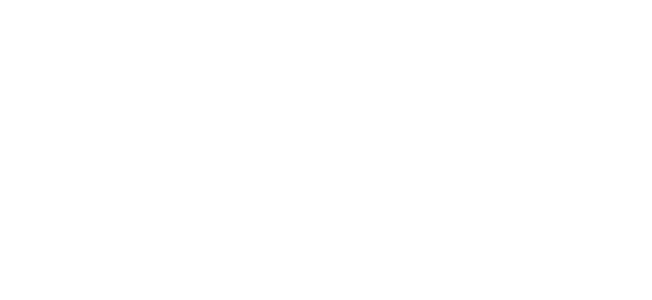
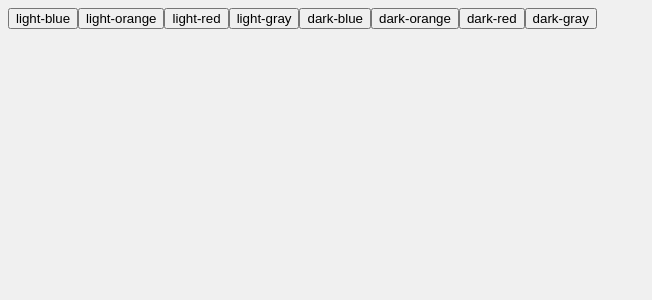
Before and after one commit to Phillip383/fleet-sync, an Angular app in the folder frontend/: page / in a window 1280 px wide. Shown: the top 300 px of the page, without its empty margins (0-652 px from the left). Built offline with nearby package versions, Linux system fonts and the light colour scheme.

Commit message:
switching between themes using temporary buttons.

```diff
--- /dev/null
+++ b/frontend/src/_themes.scss
@@ -0,0 +1,73 @@
+@use 'sass:string';
+@use 'sass:map';
+
+:root {
+  --bg-color: #f0f0f0;
+  --accent-color: #1a1a1a;
+  --surface-color: #b1b2ff;
+  --primary-text-color: #1a1a1a;
+  --secondary-text-color: #4a4a4a;
+}
+
+$themes: (
+  light-blue: (
+    bg: #eef1ff,
+    accent: #aac4ff,
+    surface: #b1b2ff,
+  ),
+  light-orange: (
+    bg: #fcecdd,
+    accent: #fea82f,
+    surface: #ff6701,
+  ),
+  light-red: (
+    bg: #fff7f1,
+    accent: #e78895,
+    surface: #bed1cf,
+  ),
+  light-gray: (
+    bg: #f9f8f6,
+    accent: #d9cfc7,
+    surface: #c9b59c,
+  ),
+  dark-blue: (
+    bg: #0a2647,
+    accent: #2c74b3,
+    surface: #144272,
+  ),
+  dark-orange: (
+    bg: #4a3f35,
+    accent: #fa7d09,
+    surface: #ff4301,
+  ),
+  dark-red: (
+    bg: #171717,
+    accent: #da0037,
+    surface: #444444,
+  ),
+  dark-gray: (
+    bg: #151515,
+    accent: #b4a5a5,
+    surface: #301b3f,
+  ),
+);
+
+@mixin apply-theme($name, $colors) {
+  [data-theme='#{$name}'] {
+    $bg: map.get($colors, bg);
+    --bg-color: #{$bg};
+    --accent-color: #{map.get($colors, accent)};
+    --surface-color: #{map.get($colors, surface)};
+    @if string.index($name, 'dark') {
+      --primary-text-color: #ffffff;
+      --secondary-text-color: #{mix(#ffffff, $bg, 75%)};
+    } @else {
+      --primary-text-color: #1a1a1a;
+      --secondary-text-color: #{mix(#1a1a1a, $bg, 80%)};
+    }
+  }
+}
+
+@each $name, $colors in $themes {
+  @include apply-theme($name, $colors);
+}
--- /dev/null
+++ b/frontend/src/app/app.component.scss
@@ -0,0 +1,24 @@
+.picker-container {
+  padding: 1rem;
+  background-color: var(--surface-color);
+  border-radius: 8px;
+  display: flex;
+  gap: 10px;
+  flex-wrap: wrap;
+  margin-bottom: 20px;
+}
+
+button {
+  background-color: var(--accent-color);
+  color: var(--primary-text-color);
+  border: none;
+  padding: 0.8rem 1.2rem;
+  border-radius: 5px;
+  cursor: pointer;
+  font-size: 1rem;
+  transition: background-color 0.2s ease, color 0.2s ease;
+
+  &:hover {
+    opacity: 0.9;
+  }
+}
--- a/frontend/src/app/app.html
+++ b/frontend/src/app/app.html
@@ -1,2 +1,10 @@
-<main></main>
+<main>
+  <div class="picker-container">
+    @for(theme of themes; track theme) {
+    <button (click)="changeTheme(theme)">
+      {{ theme }}
+    </button>
+    }
+  </div>
+</main>
 <router-outlet />
--- a/frontend/src/app/app.ts
+++ b/frontend/src/app/app.ts
@@ -1,12 +1,22 @@
-import { Component, signal } from '@angular/core';
+import { Component, signal, inject } from '@angular/core';
 import { RouterOutlet } from '@angular/router';
+import { ThemeService } from '../services/theme-service';
+
 
 @Component({
   selector: 'app-root',
   imports: [RouterOutlet],
   templateUrl: './app.html',
-  styleUrl: './app.scss'
+  styleUrl: './app.scss',
 })
 export class App {
+  protected themeService = inject(ThemeService);
   protected readonly title = signal('frontend');
+
+  protected themes: string[] = this.themeService.getAvailableThemes();
+
+
+  changeTheme(theme: string): void {
+    this.themeService.setTheme(theme);
+  }
 }
--- /dev/null
+++ b/frontend/src/services/theme-service.ts
@@ -0,0 +1,21 @@
+import { Injectable, inject, signal } from '@angular/core';
+import { DOCUMENT } from '@angular/common';
+
+@Injectable({
+  providedIn: 'root',
+})
+export class ThemeService {
+  private readonly document = inject(DOCUMENT);
+
+  currentTheme = signal<string>('light-blue');
+
+  setTheme(theme: string) {
+    const host = this.document.documentElement;
+    host.setAttribute('data-theme', theme);
+    this.currentTheme.set(theme);
+  }
+
+  getAvailableThemes() {
+    return ['light-blue', 'light-orange', 'light-red', 'light-gray', 'dark-blue', 'dark-orange', 'dark-red', 'dark-gray'];
+  }
+}
--- a/frontend/src/styles.scss
+++ b/frontend/src/styles.scss
@@ -1 +1,18 @@
-/* You can add global styles to this file, and also import other style files */
+@use 'themes';
+
+body {
+  background-color: var(--bg-color);
+  min-height: 100vh;
+}
+
+h1, h2, h3, h4, h5, h6 {
+  color: var(--secondary-text-color);
+}
+
+p {
+  color: var(--primary-text-color);
+}
+
+.container {
+  background-color: var(--surface-color);
+}
--- a/frontend/tsconfig.json
+++ b/frontend/tsconfig.json
@@ -13,7 +13,9 @@
     "experimentalDecorators": true,
     "importHelpers": true,
     "target": "ES2022",
-    "module": "preserve"
+    "module": "preserve",
+    "sourceMap": true,
+    "inlineSources": true
   },
   "angularCompilerOptions": {
     "enableI18nLegacyMessageIdFormat": false,
```
Also changed, not shown: 1 other file (tests, documents, lock files or other folders).
